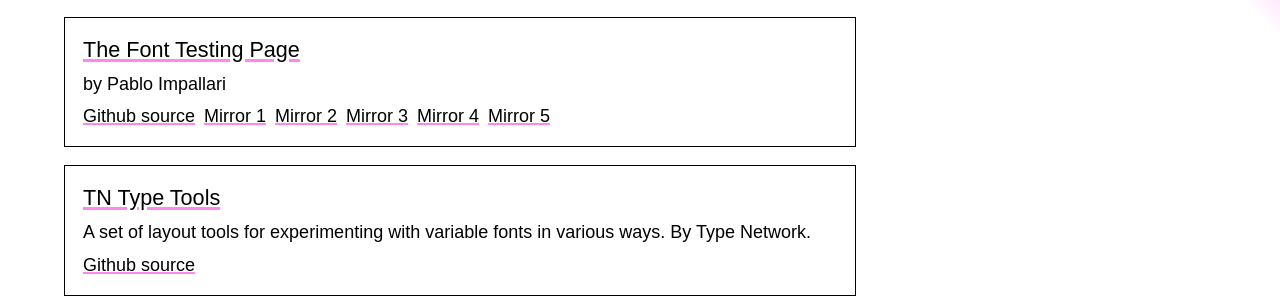
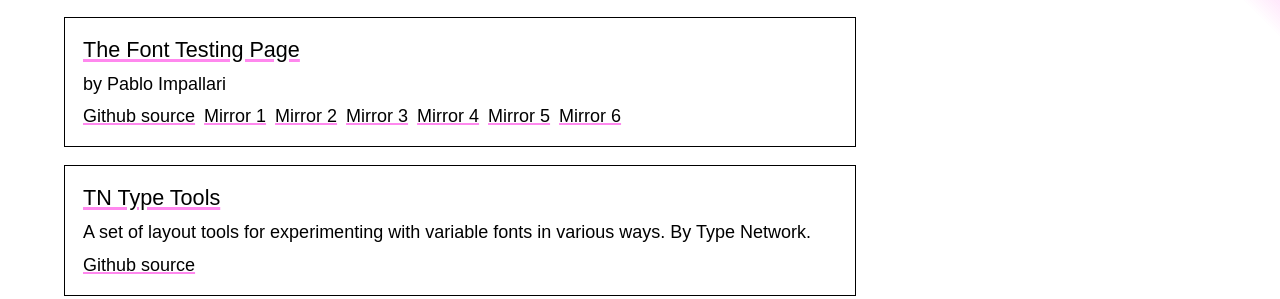
Before and after one commit to justinpenner/type-design-resources, a Jekyll site: the page built from index.md, in a window 1280 px wide and 900 px high, scrolled down 24434 px. Shown: the part 154-453 px from the top of the window. Built offline with Jekyll 4.4.1, drawn with Linux system fonts in a browser that asks for light colours; some web fonts are replaced.

Commit message:
Update data.yaml

```diff
--- a/_data/data.yaml
+++ b/_data/data.yaml
@@ -680,20 +680,22 @@
             url: https://www.motaitalic.com/tools/font-tester/latin/
             description: A modified version, by Mota Italic, of Pablo Impallari's Font Testing Page. See also the [Devanagari](https://www.motaitalic.com/tools/devanagari-font-tester/) and [Hebrew](https://www.motaitalic.com/tools/font-tester/hebrew/) versions.
           - name: The Font Testing Page
-            url: http://www.cyreal.org/Font-Testing-Page/
+            url: https://impallari.com/testing/
             description: by Pablo Impallari
             links:
               - name: Github source
                 url: https://github.com/impallari/font-testing-page
               - name: Mirror 1
+                url: http://www.cyreal.org/Font-Testing-Page/
+              - name: Mirror 2
                 url: https://musictypefoundry.com/text-font-testing/
-              - name: Mirror 2
+              - name: Mirror 3
                 url: http://www.rosaliewagner.com/font-testing/
-              - name: Mirror 3
+              - name: Mirror 4
                 url: http://www.idc.iitb.ac.in/~girish/test/
-              - name: Mirror 4
+              - name: Mirror 5
                 url: https://oketz.com/testing/
-              - name: Mirror 5
+              - name: Mirror 6
                 url: https://snapbuilder.com/tools/font_testing_page/
           - name: FontDrop
             url: https://fontdrop.info/
```
